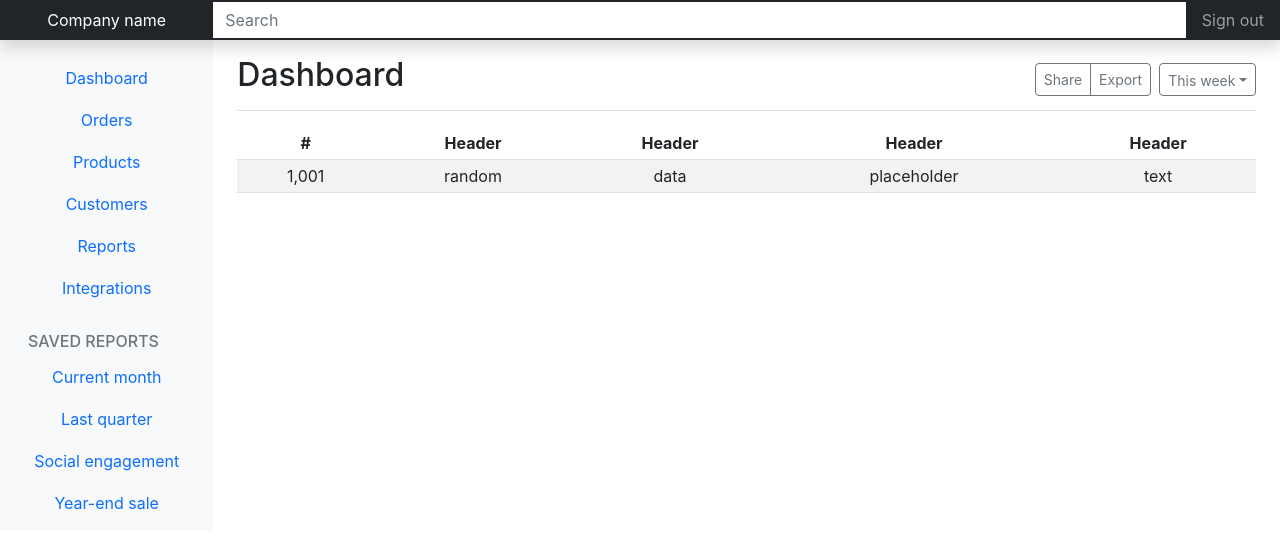
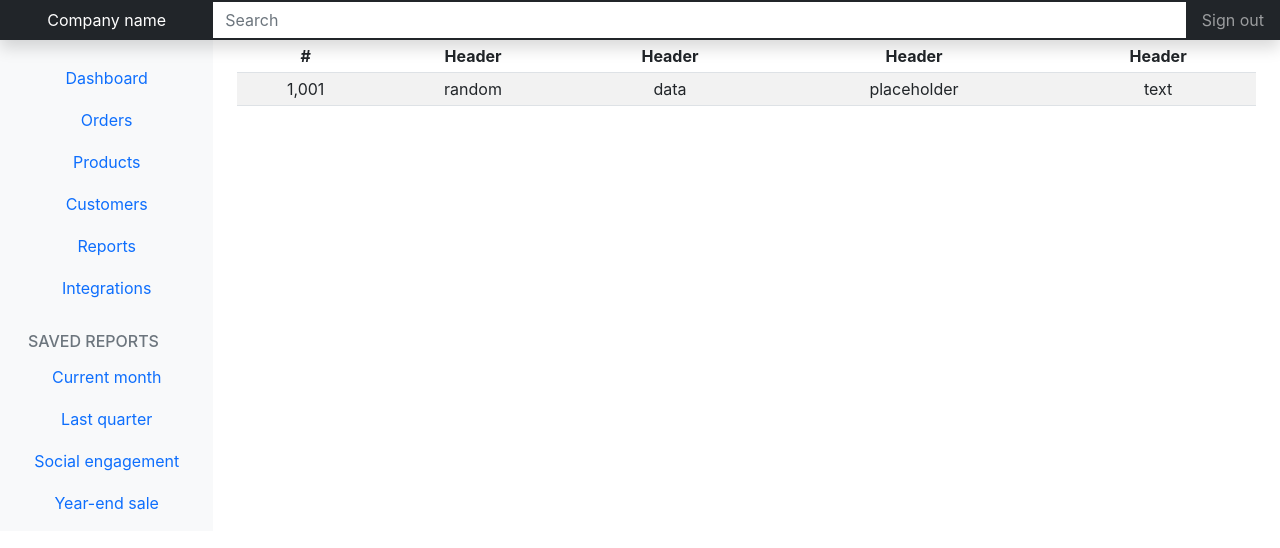
Before and after one commit to KennedyMungai/react-admin, a React (Create React App) app: page / in a window 1280 px wide. Shown: the top 548 px of the page. Built offline with nearby package versions, Linux system fonts and the light colour scheme.

Commit message:
Removed the buttons from the markup

```diff
--- a/src/App.tsx
+++ b/src/App.tsx
@@ -96,19 +96,6 @@ function App() {
     </nav>
 
     <main className="col-md-9 ms-sm-auto col-lg-10 px-md-4">
-      <div className="d-flex justify-content-between flex-wrap flex-md-nowrap align-items-center pt-3 pb-2 mb-3 border-bottom">
-        <h1 className="h2">Dashboard</h1>
-        <div className="btn-toolbar mb-2 mb-md-0">
-          <div className="btn-group me-2">
-            <button type="button" className="btn btn-sm btn-outline-secondary">Share</button>
-            <button type="button" className="btn btn-sm btn-outline-secondary">Export</button>
-          </div>
-          <button type="button" className="btn btn-sm btn-outline-secondary dropdown-toggle">
-            <span data-feather="calendar" className="align-text-bottom"></span>
-            This week
-          </button>
-        </div>
-      </div>
 
       <div className="table-responsive">
         <table className="table table-striped table-sm">
```
Also changed, not shown: src/dist/App.js.
